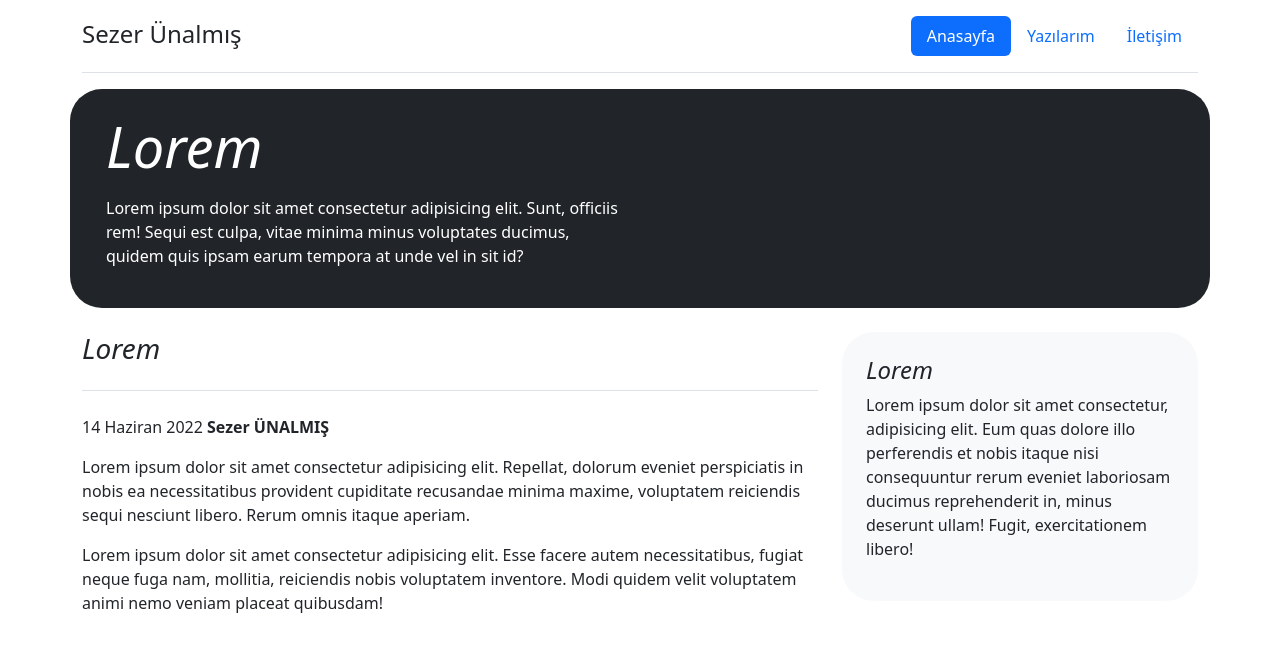
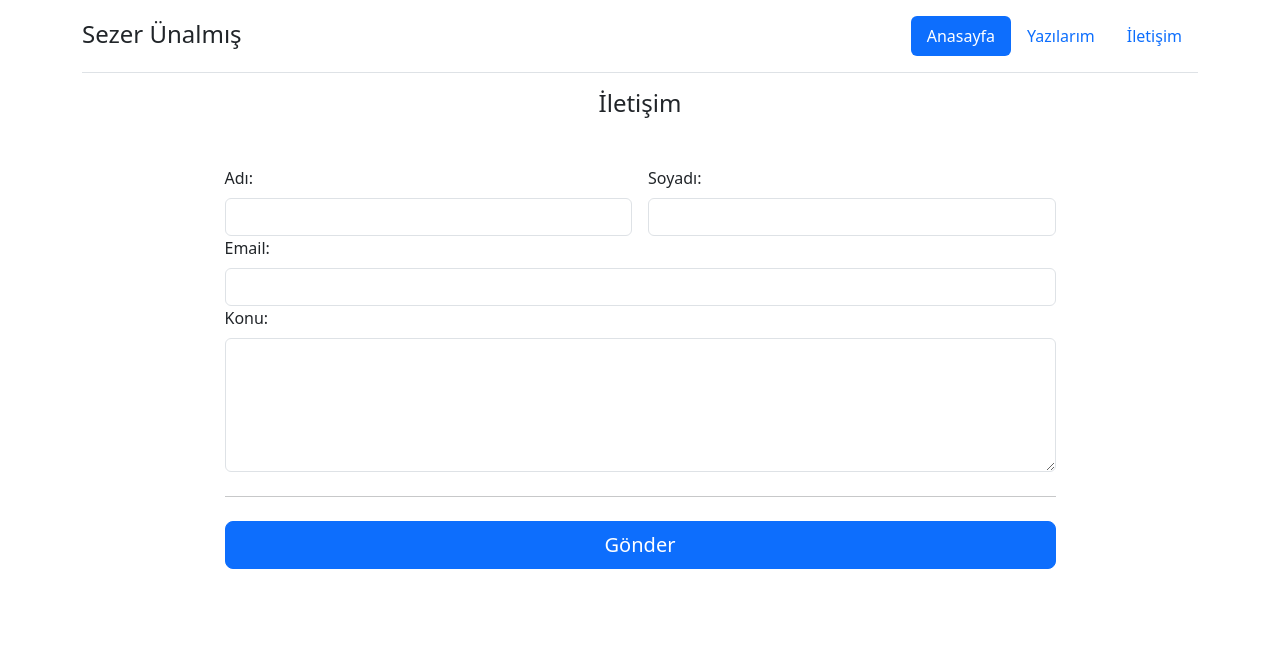
Before and after one commit to Sezer5/VueRouterProject, a Vue app: page /contact in a window 1280 px wide. Shown: the top 652 px of the page. Built offline with nearby package versions, Linux system fonts and the light colour scheme.

Commit message:
İletişim Sayfası Kodlandı

```diff
--- a/src/App.vue
+++ b/src/App.vue
@@ -2,7 +2,7 @@
     <app-header></app-header>
     <div class="container">
 
-      <Article />
+      <Contact />
     </div>
 
 </template>
@@ -11,6 +11,7 @@ import { RouterLink, RouterView } from 'vue-router';
 import Home from './components/Home.vue';
 import Articles from './components/articles/Articles.vue';
 import Article from './components/articles/Article.vue';
+import Contact from './components/contact/Contact.vue';
 </script>
 <style scoped>
 
--- /dev/null
+++ b/src/components/contact/Contact.vue
@@ -0,0 +1,37 @@
+<template>
+    <div class="row justify-content-center">
+        <div class="col-lg-9 col-md-8">
+            <h4 class="mb-5 text-center">İletişim</h4>
+            <form>
+                <div class="row g-3">
+                    <div class="col-sm-6">
+                        <label class="form-label">Adı:</label>
+                        <input type="text" class="form-control">
+                    </div>
+                    <div class="col-sm-6">
+                        <label class="form-label">Soyadı:</label>
+                        <input type="text" class="form-control">
+                    </div>
+                </div>
+                <div class="col-12">
+                    <label class="form-label">Email:</label>
+                    <input type="email" class="form-control">
+                </div>
+                <div class="col-12">
+                    <label class="form-label">Konu:</label>
+                    <textarea class="form-control" rows="5"></textarea>
+                </div>
+                <hr class="my-4">
+                <button class="btn btn-primary btn-lg w-100">Gönder</button>
+            </form>
+        </div>
+    </div>
+</template>
+
+<script setup>
+
+</script>
+
+<style>
+
+</style>
```
